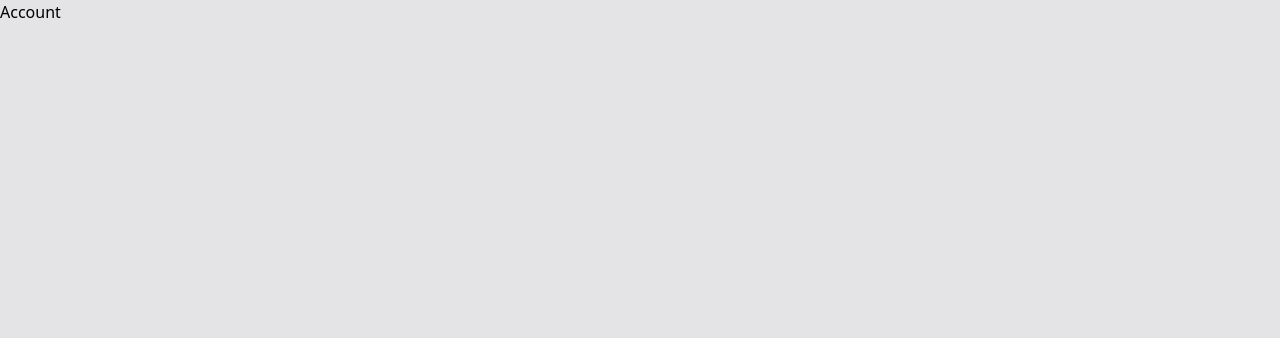
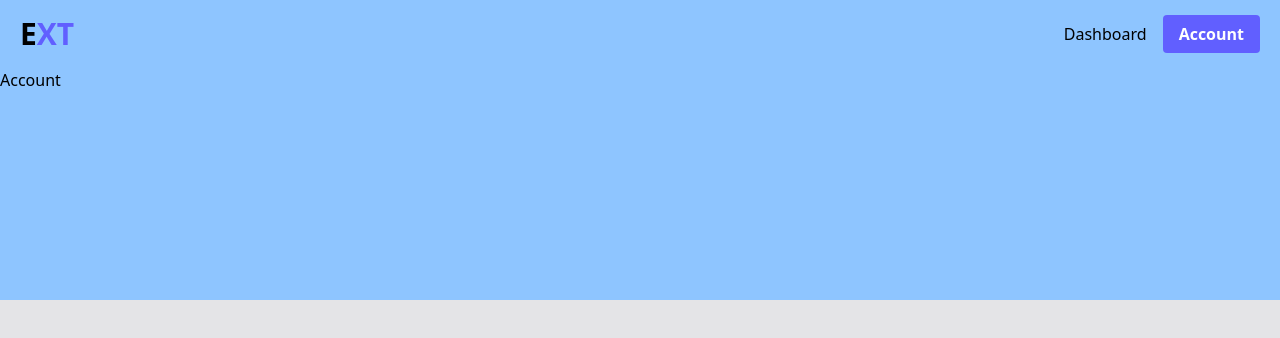
Before and after one commit to KrisD23/Expense-track-saas, a Next.js app: page /app/account in a window 1280 px wide. Shown: the top 338 px of the page. Built offline with nearby package versions, Linux system fonts and the light colour scheme.

Commit message:
added app header

```diff
--- /dev/null
+++ b/src/app/(app)/layout.tsx
@@ -0,0 +1,14 @@
+import React from "react";
+import AppHeader from "@/components/AppHeader";
+
+const layout = ({ children }: { children: React.ReactNode }) => {
+  return (
+    <>
+      <AppHeader />
+      <div className="absolute left-0 top-0 bg-blue-300 w-full h-[300px] -z-10"></div>
+      {children}
+    </>
+  );
+};
+
+export default layout;
--- /dev/null
+++ b/src/components/AppHeader.tsx
@@ -0,0 +1,58 @@
+"use client";
+import Link from "next/link";
+import { usePathname } from "next/navigation";
+import React from "react";
+
+const routes = [
+  {
+    label: "Dashboard",
+    path: "/app/dashboard",
+  },
+  {
+    label: "Account",
+    path: "/app/account",
+  },
+];
+
+const AppHeader = () => {
+  const currentPath = usePathname();
+
+  console.log(currentPath);
+
+  return (
+    <header className="flex justify-between items-center py-4 px-5">
+      {/* Logo */}
+      <Link href={"/app/dashboard"}>
+        <div className="text-3xl font-bold">
+          E<span className="text-indigo-500">XT</span>
+        </div>
+      </Link>
+
+      {/* links */}
+      <nav>
+        <ul className="flex gap-4">
+          {routes.map((route) => (
+            <li key={route.path}>
+              <Link
+                href={route.path}
+                className={`hover:underline
+                hover:font-bold
+                hover:scale-100 transform duration-200
+                ${
+                  currentPath === route.path
+                    ? "bg-indigo-500 text-white font-bold py-2 px-4 rounded"
+                    : ""
+                }
+                `}
+              >
+                {route.label}
+              </Link>
+            </li>
+          ))}
+        </ul>
+      </nav>
+    </header>
+  );
+};
+
+export default AppHeader;
```
